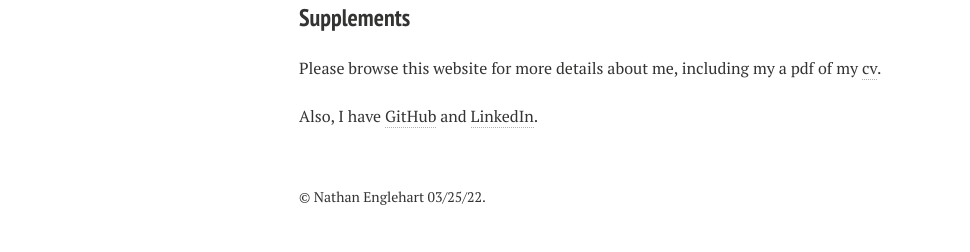
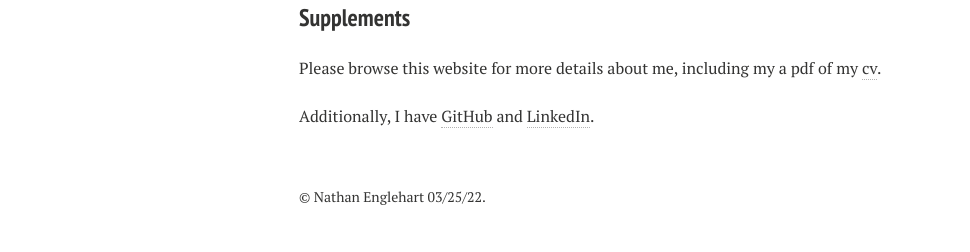
Before and after one commit to nathanenglehart/nathanenglehart.github.io, a Jekyll site: the page built from cv.md, in a window 1280 px wide. Shown: the part 1779-2031 px from the top of the page, without its empty margins (21-991 px from the left). Built offline with Jekyll 4.4.1, drawn with Linux system fonts in a browser that asks for light colours; nearby versions of some CDN libraries.

Commit message:
Update cv.html

```diff
--- a/_layouts/cv.html
+++ b/_layouts/cv.html
@@ -88,7 +88,7 @@
       <h3>Supplements</h3>
 
       <p style="padding-bottom: 1.625rem;" class="paragraph">Please browse this website for more details about me, including my a pdf of my <a style="color: #343434; text-decoration: none; border-bottom: 1px dotted #b3b3b3;" href="/files/resume.pdf" download>cv</a>. </p>
-      <p class="paragraph">Also, I have <a style="color: #343434; text-decoration: none; border-bottom: 1px dotted #b3b3b3;" href="https://github.com/nathanenglehart">GitHub</a> and <a style="color: #343434; text-decoration: none; border-bottom: 1px dotted #b3b3b3;" href="https://www.linkedin.com/in/nathan-englehart-404701205/">LinkedIn</a>.</p>
+      <p class="paragraph">Additionally, I have <a style="color: #343434; text-decoration: none; border-bottom: 1px dotted #b3b3b3;" href="https://github.com/nathanenglehart">GitHub</a> and <a style="color: #343434; text-decoration: none; border-bottom: 1px dotted #b3b3b3;" href="https://www.linkedin.com/in/nathan-englehart-404701205/">LinkedIn</a>.</p>
 
       <!--I have a LinkedIn here. A pdf of my cv can be found here. </p>-->
       <!--<p style="padding-bottom: 1.625rem;" class="paragraph">Please browse this website for more details about me, including my a pdf of my condensed <a style="color: #343434; text-decoration: none; border-bottom: 1px dotted #b3b3b3;" href="/files/resume.pdf" download>resume</a> and lists of my <a style="color: #343434; text-decoration: none; border-bottom: 1px dotted #b3b3b3;" href="/publications/">publications</a> and <a style="color: #343434; text-decoration: none; border-bottom: 1px dotted #b3b3b3;" href="/projects/">projects</a>. References are available upon request.</p>
```
